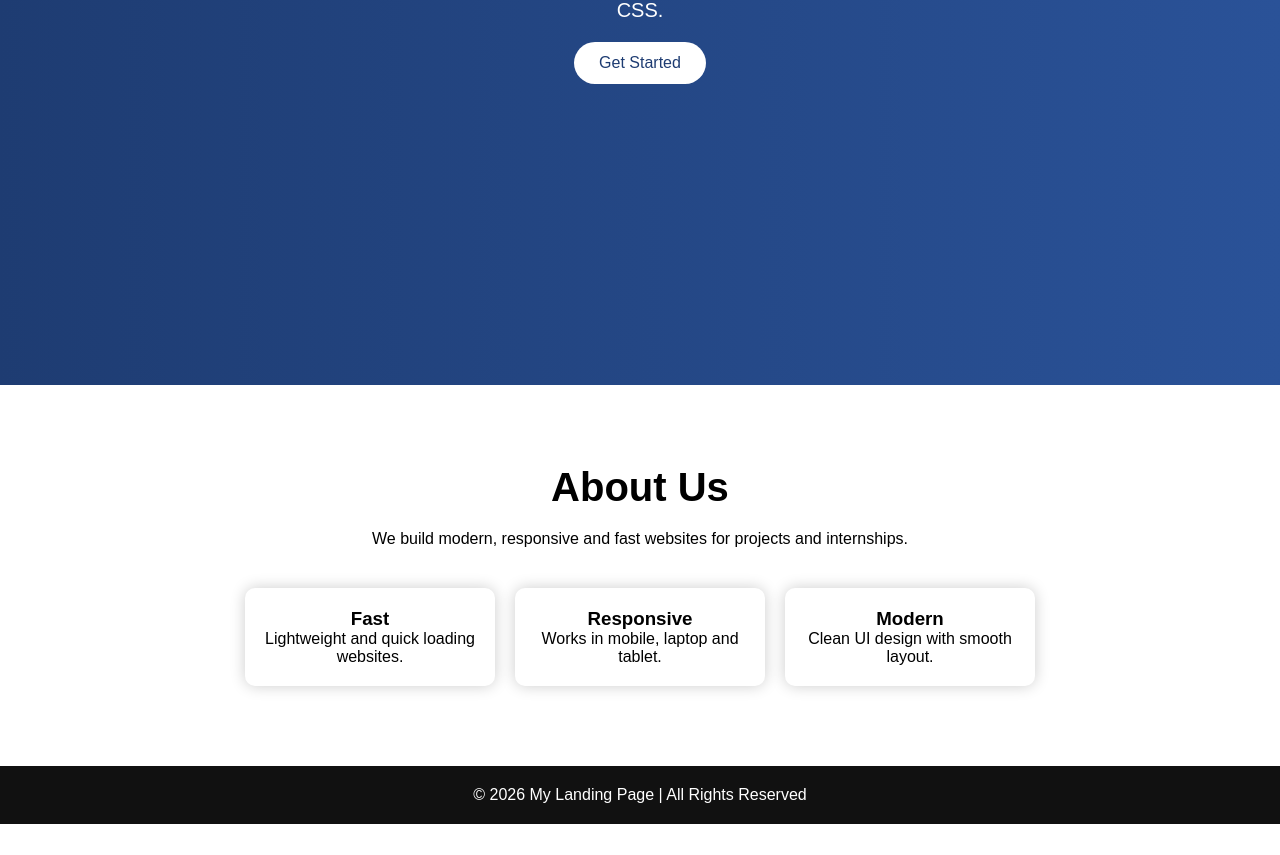
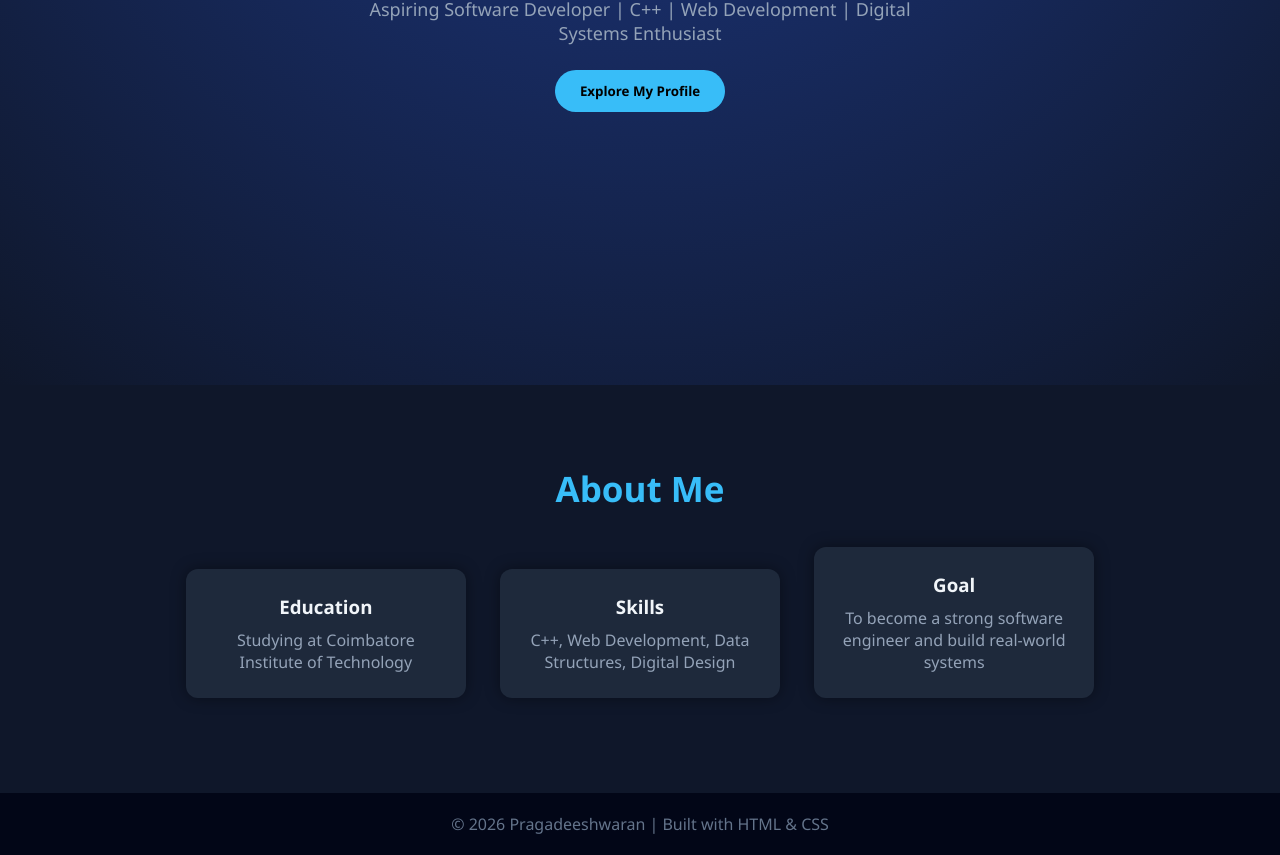
Before and after one commit to pragadeesh1710/demo_web_page, a plain HTML site: page index.html in a window 1280 px wide. Shown: the part 415-1270 px from the top of the page. Before the commit the page ends 1239 px from the top, so only its background shows below. Drawn offline with Linux system fonts and the light colour scheme.

Commit message:
Update index.html

```diff
--- a/index.html
+++ b/index.html
@@ -2,85 +2,104 @@
 <html lang="en">
 <head>
   <meta charset="UTF-8">
-  <title>My Landing Page</title>
+  <title>Pragadeeshwaran | Portfolio</title>
+
   <style>
     * {
       margin: 0;
       padding: 0;
       box-sizing: border-box;
-      font-family: Arial, sans-serif;
+      font-family: "Segoe UI", sans-serif;
     }
 
     body {
-      scroll-behavior: smooth;
+      background: #0f172a;
+      color: white;
     }
 
     /* HERO SECTION */
     .hero {
       height: 100vh;
-      background: linear-gradient(to right, #1e3c72, #2a5298);
-      color: white;
       display: flex;
       flex-direction: column;
       justify-content: center;
       align-items: center;
       text-align: center;
+      background: radial-gradient(circle at top, #1e3a8a, #0f172a);
       padding: 20px;
     }
 
     .hero h1 {
-      font-size: 60px;
-      margin-bottom: 20px;
+      font-size: 55px;
+      color: #38bdf8;
+    }
+
+    .hero h2 {
+      font-size: 28px;
+      margin-top: 10px;
+      color: #e2e8f0;
     }
 
     .hero p {
-      font-size: 20px;
+      margin-top: 15px;
+      font-size: 18px;
       max-width: 600px;
+      color: #94a3b8;
     }
 
     .btn {
-      margin-top: 20px;
+      margin-top: 25px;
       padding: 12px 25px;
-      background: white;
-      color: #1e3c72;
       border: none;
-      border-radius: 25px;
+      border-radius: 30px;
+      background: #38bdf8;
+      color: black;
+      font-weight: bold;
       cursor: pointer;
-      font-size: 16px;
+      transition: 0.3s;
     }
 
-    /* SECTION 2 */
+    .btn:hover {
+      background: white;
+    }
+
+    /* SECTION */
     .section {
       padding: 80px 20px;
       text-align: center;
     }
 
     .section h2 {
-      font-size: 40px;
+      font-size: 35px;
       margin-bottom: 20px;
-    }
-
-    .cards {
-      display: flex;
-      justify-content: center;
-      gap: 20px;
-      flex-wrap: wrap;
-      margin-top: 40px;
+      color: #38bdf8;
     }
 
     .card {
-      width: 250px;
-      padding: 20px;
-      border-radius: 10px;
-      box-shadow: 0 0 15px rgba(0,0,0,0.2);
+      background: #1e293b;
+      padding: 25px;
+      margin: 15px;
+      border-radius: 12px;
+      display: inline-block;
+      width: 280px;
+      box-shadow: 0 0 15px rgba(0,0,0,0.4);
+    }
+
+    .card h3 {
+      margin-bottom: 10px;
+      color: #f1f5f9;
+    }
+
+    .card p {
+      color: #94a3b8;
     }
 
     /* FOOTER */
     footer {
-      background: #111;
-      color: white;
       text-align: center;
       padding: 20px;
+      background: #020617;
+      color: #64748b;
     }
   </style>
 </head>
@@ -89,37 +108,38 @@
 
   <!-- HERO -->
   <div class="hero">
-    <h1>Welcome to My Website</h1>
-    <p>This is a simple but powerful landing page created using HTML and CSS.</p>
-    <button class="btn">Get Started</button>
+    <h1>Pragadeeshwaran</h1>
+    <h2>Coimbatore Institute of Technology</h2>
+    <p>
+      Aspiring Software Developer | C++ | Web Development | Digital Systems Enthusiast
+    </p>
+
+    <button class="btn">Explore My Profile</button>
   </div>
 
-  <!-- ABOUT SECTION -->
+  <!-- ABOUT -->
   <div class="section">
-    <h2>About Us</h2>
-    <p>We build modern, responsive and fast websites for projects and internships.</p>
+    <h2>About Me</h2>
 
-    <div class="cards">
-      <div class="card">
-        <h3>Fast</h3>
-        <p>Lightweight and quick loading websites.</p>
-      </div>
+    <div class="card">
+      <h3>Education</h3>
+      <p>Studying at Coimbatore Institute of Technology</p>
+    </div>
 
-      <div class="card">
-        <h3>Responsive</h3>
-        <p>Works in mobile, laptop and tablet.</p>
-      </div>
+    <div class="card">
+      <h3>Skills</h3>
+      <p>C++, Web Development, Data Structures, Digital Design</p>
+    </div>
 
-      <div class="card">
-        <h3>Modern</h3>
-        <p>Clean UI design with smooth layout.</p>
-      </div>
+    <div class="card">
+      <h3>Goal</h3>
+      <p>To become a strong software engineer and build real-world systems</p>
     </div>
   </div>
 
   <!-- FOOTER -->
   <footer>
-    <p>© 2026 My Landing Page | All Rights Reserved</p>
+    © 2026 Pragadeeshwaran | Built with HTML & CSS
   </footer>
 
 </body>
```
